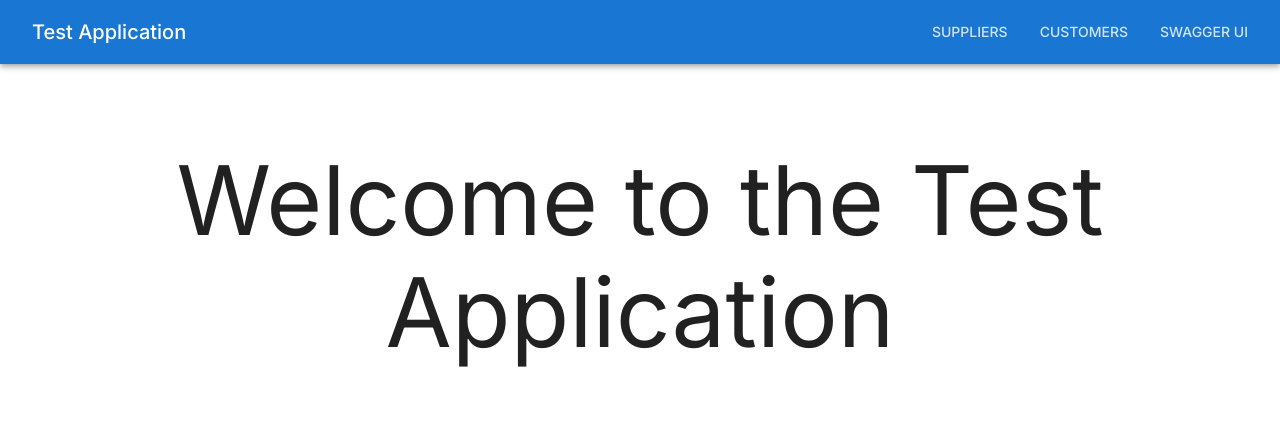
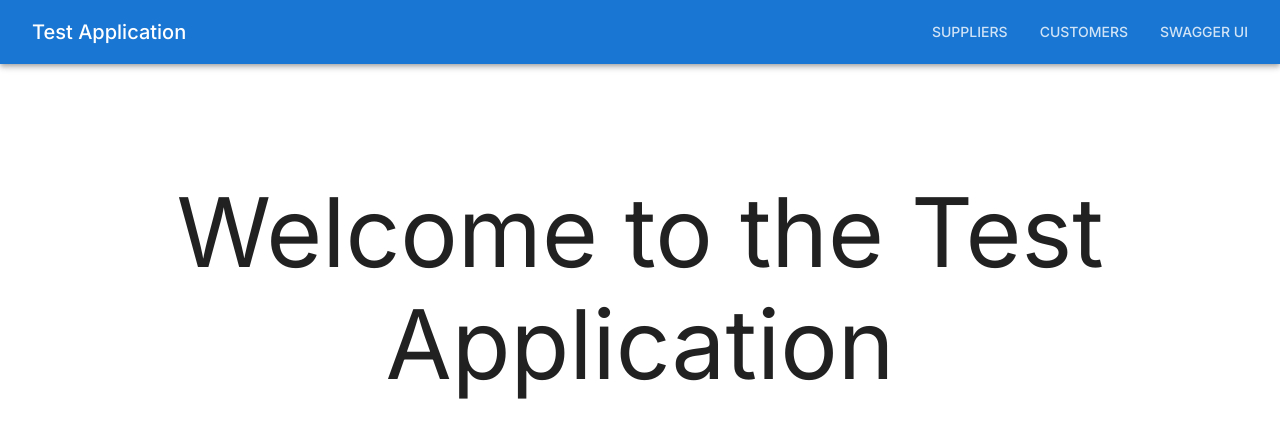
Before and after one commit to EttoreBorsa/Assessment-Day-EB, a React (Vite) app in the folder src/Frontend/: page / in a window 1280 px wide. Shown: the top 438 px of the page. Built offline with nearby package versions, Linux system fonts and the light colour scheme; the HTML template or start-up script is replaced by a standard one.

Commit message:
Frontend (style): Migliora lo style di 'App.tsx'

```diff
--- a/src/Frontend/src/App.tsx
+++ b/src/Frontend/src/App.tsx
@@ -22,7 +22,11 @@ function App() {
         <CssBaseline />
         <Router>
           <Header />
-          <Container sx={{ pl: 1 }}>
+          <Container
+            disableGutters
+            maxWidth="xl"
+            sx={{ py: 4, px: 4 }}
+          >
             <AppRoutes />
           </Container>
         </Router>
```
